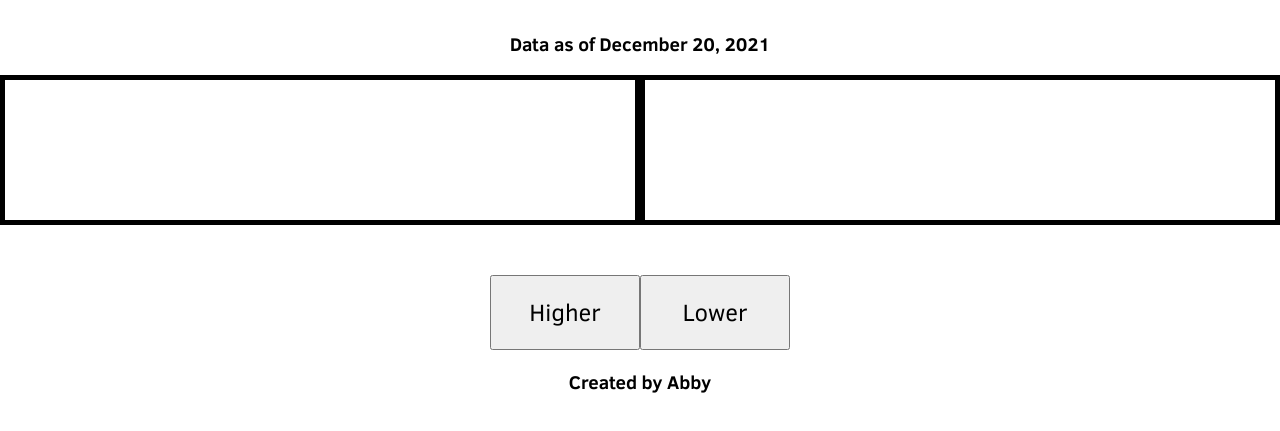
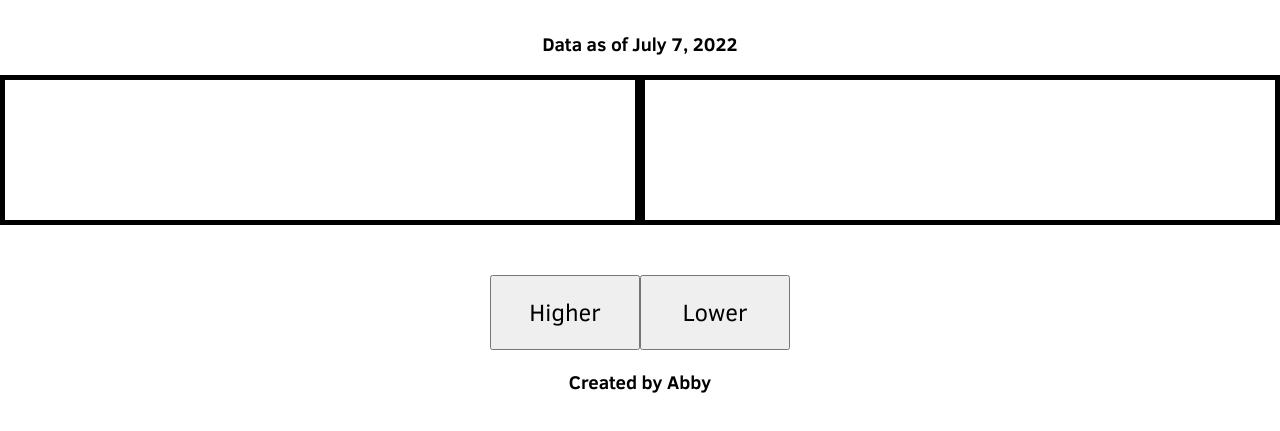
Before and after one commit to Abkwreu/jphigherlower, a plain HTML site: page index.html in a window 1280 px wide. Shown: the part 199-630 px from the top of the page. Drawn offline with Linux system fonts and the light colour scheme.

Commit message:
Update index.html

```diff
--- a/index.html
+++ b/index.html
@@ -15,7 +15,7 @@
 <body>
     <h1>JetPunk Higher Lower Game</h1>
     <h2 id="score">Score: 0</h2>
-    <h3>Data as of December 20, 2021</h3>
+    <h3>Data as of July 7, 2022</h3>
     <div class="row">
         <div class="column" id="left">
             <div id="quizl"></div>
```
